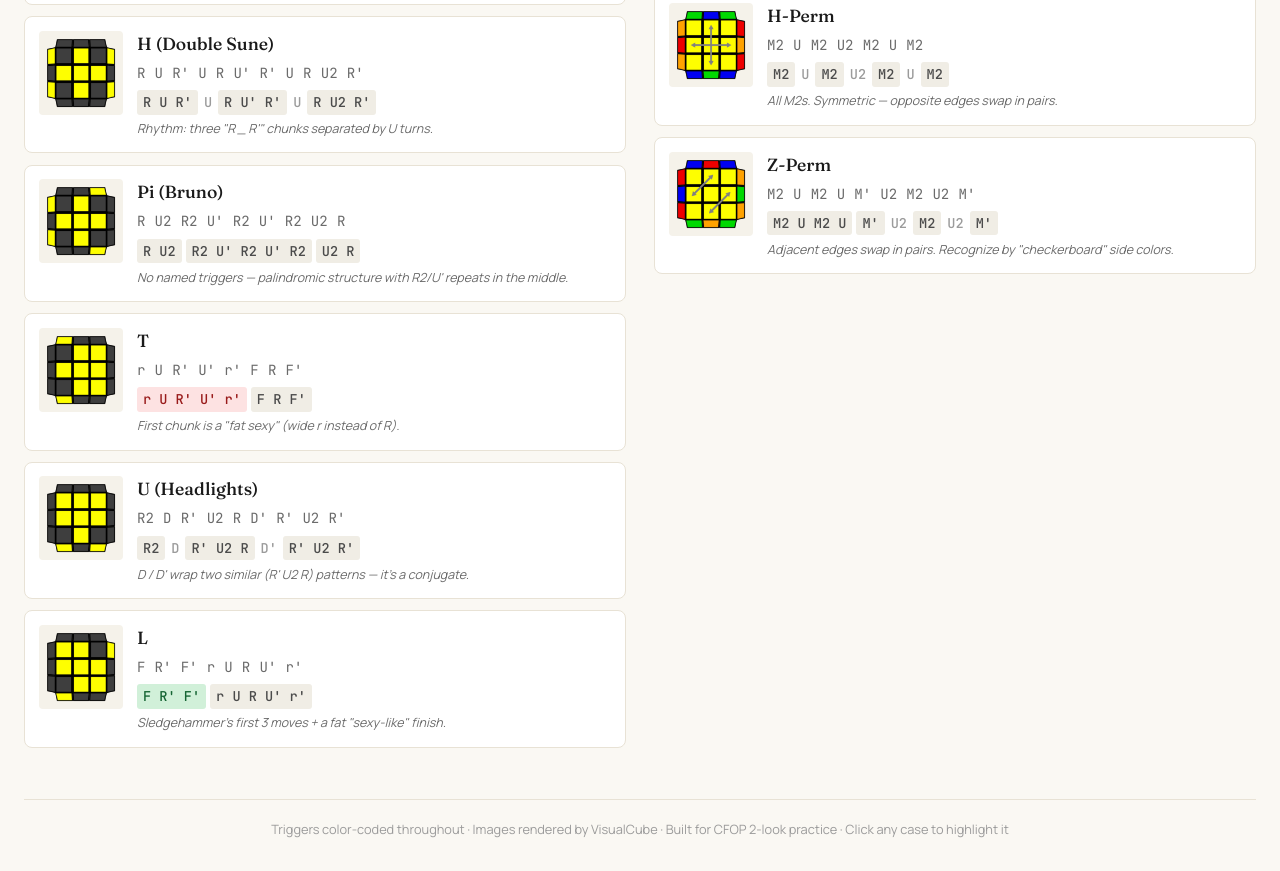
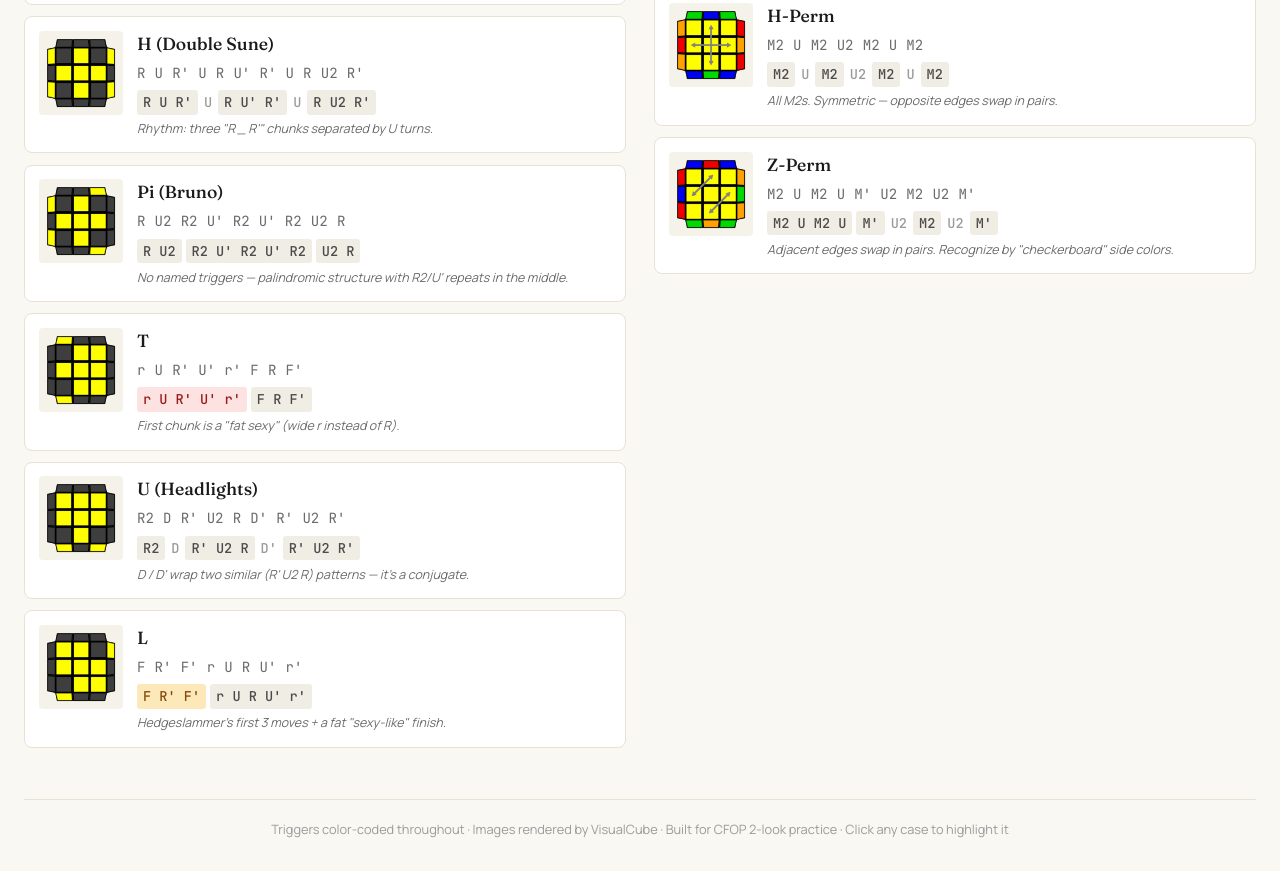
Before and after one commit to jaretogarato/oll-pll-reference, a plain HTML site: page index.html in a window 1280 px wide. Shown: the part 1200-2071 px from the top of the page. Drawn offline with Linux system fonts and the light colour scheme.

Commit message:
Fix mislabeled trigger in OLL L case
The L algorithm F R' F' r U R U' r' opens with the first 3 moves of
the Hedgeslammer (F R' F' R), not the Sledgehammer (R' F R F').
Recolors the chunk to hedge and updates the note accordingly.

Co-Authored-By: Claude Opus 4.7 (1M context) <noreply@anthropic.com>

```diff
--- a/index.html
+++ b/index.html
@@ -475,10 +475,10 @@ footer {
       <div class="case-name">L</div>
       <div class="alg">F R' F' r U R U' r'</div>
       <div class="breakdown">
-        <span class="chunk sledge">F R' F'</span>
+        <span class="chunk hedge">F R' F'</span>
         <span class="chunk neutral">r U R U' r'</span>
       </div>
-      <div class="note">Sledgehammer's first 3 moves + a fat "sexy-like" finish.</div>
+      <div class="note">Hedgeslammer's first 3 moves + a fat "sexy-like" finish.</div>
     </div>
   </div>
 
```
